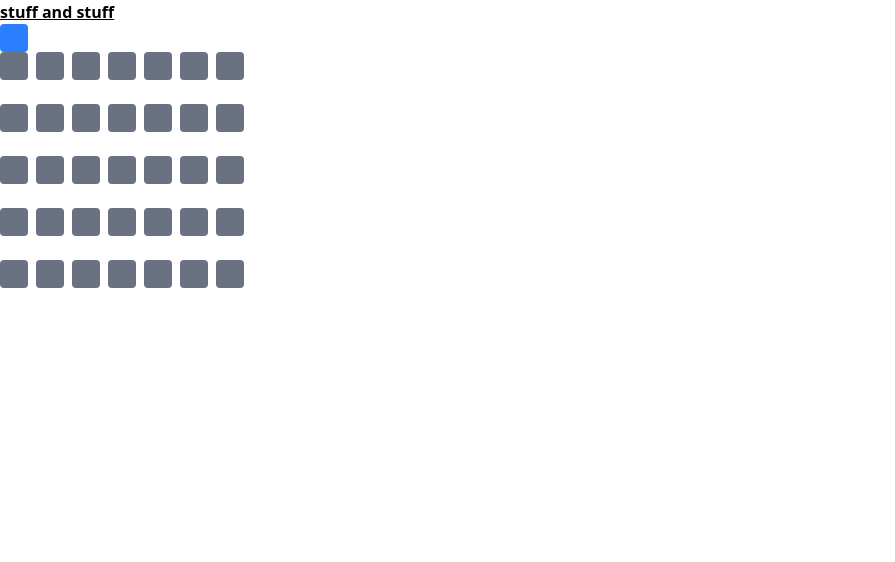
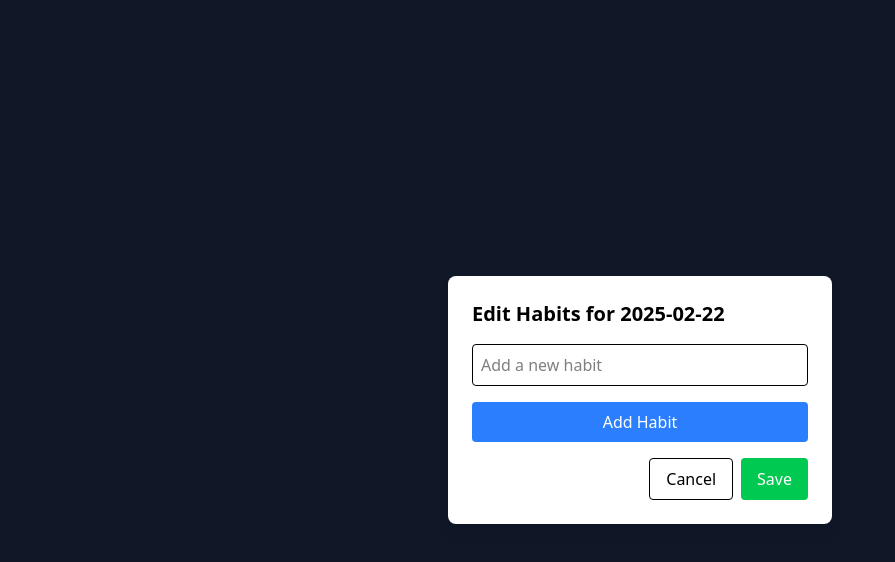
Before and after one commit to andydmort/habit-grid, a Vue app: page / in a window 1280 px wide. Both pictures are taken after a click on the element 14 px from the left and 66 px from the top of the page. Shown: the top 562 px of the page, without its empty margins (0-895 px from the left). Built offline with nearby package versions, Linux system fonts and the light colour scheme.

Commit message:
feat: Added modal for adding habits that were completed.

```diff
--- a/src/App.vue
+++ b/src/App.vue
@@ -2,6 +2,7 @@
 import { ref } from 'vue';
 import Box from './components/Box.vue';
 import Week from './components/Week.vue';
+import HabitModal from './components/HabitModal.vue';
 import { HabitDBBrowserStorage } from './HabitDBBrowserStorage';
 
 const handleBoxClick = ()=>{
@@ -9,6 +10,15 @@ const handleBoxClick = ()=>{
 };
 
 const habitStorage = ref<HabitDBBrowserStorage>(new HabitDBBrowserStorage());
+const selectedDay = ref<string | null>(null);
+
+const onDayClicked = (day: string)=>{
+  selectedDay.value = day;
+}
+
+const onCloseModal = ()=>{
+  selectedDay.value = null;
+}
 
 </script>
 
@@ -20,7 +30,8 @@ const habitStorage = ref<HabitDBBrowserStorage>(new HabitDBBrowserStorage());
   <Week
     :habitDB=habitStorage
     color="bg-blue-500"
-    habit="eating"
+    habit="stuff"
+    @day-clicked="onDayClicked"
   />
   <br>
   <Week
@@ -46,6 +57,13 @@ const habitStorage = ref<HabitDBBrowserStorage>(new HabitDBBrowserStorage());
     color="bg-blue-500"
     habit="eating"
   />
+
+  <HabitModal
+    v-if="selectedDay"
+    :day="selectedDay"
+    :habitDB="habitStorage"
+    @close="onCloseModal"
+  />
 </template>
 
 <style scoped>
--- a/src/HabitDB.ts
+++ b/src/HabitDB.ts
@@ -1,3 +1,6 @@
+/**
+ * HavitDb.ts
+ */
 export interface HabitRecord {
   date: string; // ISO format
   achievedGoals: string[]; // List of goals achieved on this day
@@ -7,4 +10,5 @@ export interface HabitDB {
   addRecord(record: HabitRecord): Promise<void>;
   getRecordByDate(date: string): Promise<HabitRecord | null>;
   getRecordsByDateRange(startDate: string, endDate: string): Promise<HabitRecord[]>;
+  addOnDbChange(func: Function): void;
 }
--- a/src/HabitDBBrowserStorage.ts
+++ b/src/HabitDBBrowserStorage.ts
@@ -2,12 +2,22 @@ import type { HabitDB, HabitRecord } from "./HabitDB";
 
 export class HabitDBBrowserStorage implements HabitDB {
   private storageKey = "habit-tracker-data";
+  private onChangeHandlers: Array<Function> = [];
+
 
   constructor() {
     // Initialize storage if not present
     if (!localStorage.getItem(this.storageKey)) {
       localStorage.setItem(this.storageKey, JSON.stringify([]));
     }
+  }
+
+  private runOnChangeHandlers(){
+    this.onChangeHandlers.forEach((func)=>{func();});
+  }
+
+  addOnDbChange(func: Function): void {
+    this.onChangeHandlers.push(func);
   }
 
   // Load all records from LocalStorage
@@ -33,6 +43,7 @@ export class HabitDBBrowserStorage implements HabitDB {
     }
 
     this.saveRecords(records);
+    this.runOnChangeHandlers();
   }
 
   // Get record for a specific date
@@ -58,6 +69,7 @@ export class HabitDBBrowserStorage implements HabitDB {
     let records = this.loadRecords();
     records = records.filter((r) => r.date !== date);
     this.saveRecords(records);
+    this.runOnChangeHandlers();
   }
 
   // Clear all records (useful for debugging/reset)
--- a/src/HabitDBInMemory.ts
+++ b/src/HabitDBInMemory.ts
@@ -3,14 +3,24 @@ import type { HabitDB, HabitRecord } from "./HabitDB";
 
 export class HabitDBInMemory implements HabitDB {
   private records: Map<string, HabitRecord>;
+  private onChangeHandlers: Array<Function> = [];
 
   constructor() {
     this.records = new Map();
   }
 
+  private runOnChangeHandlers(){
+    this.onChangeHandlers.forEach((func)=>{func();});
+  }
+
+  addOnDbChange(func: Function): void {
+    this.onChangeHandlers.push(func);
+  }
+
   // Add or update a habit record
   async addRecord(record: HabitRecord): Promise<void> {
     this.records.set(record.date, record);
+    this.runOnChangeHandlers();
   }
 
   // Retrieve a record for a specific date
--- /dev/null
+++ b/src/components/HabitModal.vue
@@ -0,0 +1,66 @@
+<script setup lang="ts">
+import { ref, watch, defineEmits } from "vue";
+import type { HabitDB, HabitRecord } from "../HabitDB.ts";
+
+const props = defineProps<{
+  day: string; // Selected day in YYYY-MM-DD format
+  habitDB: HabitDB;
+}>();
+
+const emit = defineEmits(["close"]); // Emits an event to close the modal
+const habits = ref<string[]>([]);
+const newHabit = ref("");
+
+// Load habits when `day` changes
+watch(() => props.day, async () => {
+  const record = await props.habitDB.getRecordByDate(props.day);
+  habits.value = record?.achievedGoals || [];
+}, { immediate: true });
+
+// Add a new habit to the list
+const addHabit = () => {
+  if (newHabit.value.trim() === "") return;
+  habits.value.push(newHabit.value.trim());
+  newHabit.value = "";
+};
+
+// Save habits and close the modal
+const saveAndClose = async () => {
+  await props.habitDB.addRecord({ date: props.day, achievedGoals: habits.value });
+  emit("close");
+};
+</script>
+
+<template>
+  <div class="fixed inset-0 flex items-center justify-center bg-gray-900 bg-opacity-50">
+    <div class="bg-white p-6 rounded-lg shadow-lg w-96">
+      <h2 class="text-xl font-semibold mb-4">Edit Habits for {{ day }}</h2>
+
+      <div class="space-y-2">
+        <ul>
+          <li v-for="(habit, index) in habits" :key="index" class="p-2 border rounded bg-gray-200">
+            {{ habit }}
+          </li>
+        </ul>
+
+        <input
+          v-model="newHabit"
+          placeholder="Add a new habit"
+          class="w-full p-2 border rounded"
+        />
+        <button @click="addHabit" class="w-full bg-blue-500 text-white py-2 rounded mt-2">
+          Add Habit
+        </button>
+      </div>
+
+      <div class="flex justify-end space-x-2 mt-4">
+        <button @click="emit('close')" class="px-4 py-2 border rounded">
+          Cancel
+        </button>
+        <button @click="saveAndClose" class="px-4 py-2 bg-green-500 text-white rounded">
+          Save
+        </button>
+      </div>
+    </div>
+  </div>
+</template>
--- a/src/components/Week.vue
+++ b/src/components/Week.vue
@@ -1,5 +1,8 @@
 <script setup lang="ts">
-import { ref, onMounted } from "vue";
+/**
+ * Week.vue
+ */
+import { ref, onMounted, computed } from "vue";
 import Box from './Box.vue';
 import type { HabitDB, HabitRecord } from "../HabitDB.ts"
 
@@ -10,9 +13,14 @@ const props = defineProps<{
   mondayDate?: Date; // The date for Monday in the week. This represents the start of the week.
 }>();
 
+const emit = defineEmits<{
+  "day-clicked": [value: string]
+}>();
+
+
 const tracker = props.habitDB;
 const weekDays = ref<string[]>([]);
-const habitsForWeek = ref<HabitRecord[]>([]);
+const habitsForWeek = ref<Array<HabitRecord>>([]);
 
 // Get the start of the current week (Monday)
 const getWeekStartDate = (): Date => {
@@ -36,25 +44,41 @@ const loadWeekHabits = async () => {
   habitsForWeek.value = await tracker.getRecordsByDateRange(start, end);
 };
 
-// Check if the habit was achieved for a specific date
-const isHabitCompleted = (date: string): boolean => {
-  const record = habitsForWeek.value.find((r) => r.date === date);
-  return record?.achievedGoals.includes(props.habit) || false;
-};
+const datesAndHabits = computed(()=>{
+  let rtn: Array<{day: string, habitComplete: boolean}> = [];
+  weekDays.value.forEach((weekDay)=>{
+    const record = habitsForWeek.value.find((r) => r.date === weekDay);
+    rtn.push({
+      day: weekDay,
+      habitComplete: record?.achievedGoals.includes(props.habit) || false
+    });
+  });
+  return rtn;
+});
+
 
 // Load data when component is mounted
 onMounted(() => {
   loadWeekDays();
   loadWeekHabits();
+  props.habitDB.addOnDbChange(()=>{
+    loadWeekHabits();
+  });
 });
+
+const boxClicked = (day: string)=>{
+  emit('day-clicked', day);
+};
+
 </script>
 
 <template>
   <div class="flex gap-2">
-    <div v-for="day in weekDays" :key="day" class="text-center">
+    <div v-for="day in datesAndHabits" :key="JSON.stringify(day)" class="text-center">
       <!-- <div class="text-xs text-gray-600">{{ day }}</div> -->
       <Box
-        :color="isHabitCompleted(day) ? props.color : 'bg-gray-500'"
+        :color="day.habitComplete ? props.color : 'bg-gray-500'"
+        @clicked="boxClicked(day.day)"
       />
     </div>
   </div>
```
